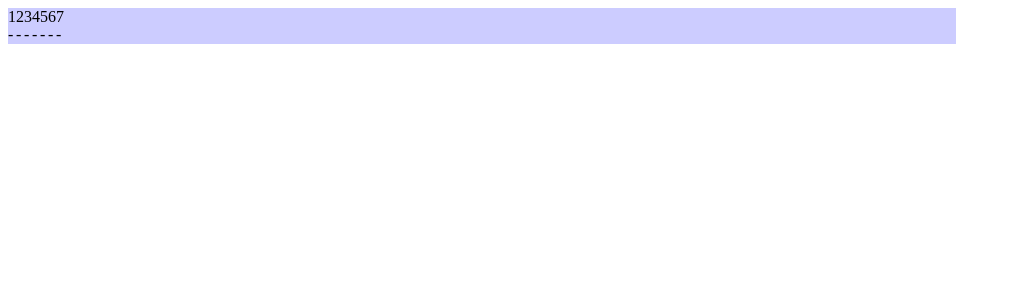
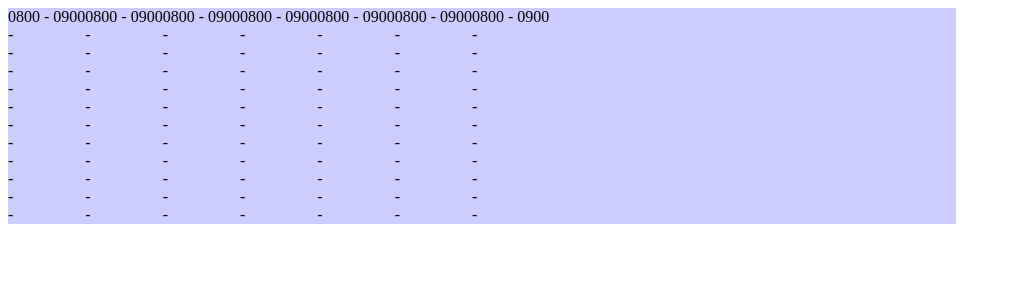
Before and after one commit to rwofford20/weekCalendar, a React (Create React App) app in the folder week-calendar/: page / in a window 1280 px wide. Shown: the top 300 px of the page, without its empty margins (0-1011 px from the left). Built offline with nearby package versions, Linux system fonts and the light colour scheme.

Commit message:
Creating 12 Timeblock components in Day.

```diff
--- a/week-calendar/src/Components/Day/Day.jsx
+++ b/week-calendar/src/Components/Day/Day.jsx
@@ -2,9 +2,19 @@ import React, { Component } from 'react';
 import TimeBlock from '../TimeBlock/TimeBlock';
 import './Day.css';
 
-const Day = ({numericDay}) => (
+const Day = () => (
     <div className = 'day-container'>
-        {numericDay}
+        <TimeBlock startTime = '0800' endTime = '0900'/>
+        <TimeBlock />
+        <TimeBlock />
+        <TimeBlock />
+        <TimeBlock />
+        <TimeBlock />
+        <TimeBlock />
+        <TimeBlock />
+        <TimeBlock />
+        <TimeBlock />
+        <TimeBlock />
         <TimeBlock />
     </div>
 );
```
Also changed, not shown: 1 other file (tests, documents, lock files or other folders).
